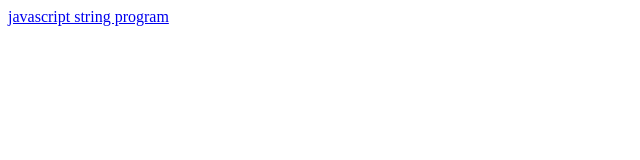
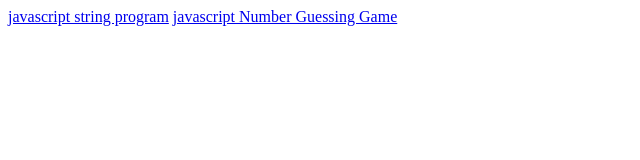
Before and after one commit to FR-Web-DD/Website-Design__js-program, a plain HTML site: page index.html in a window 1280 px wide. Shown: the whole page, without its empty margins (0-640 px from the left). Drawn offline with Linux system fonts and the light colour scheme.

Commit message:
Update index.html

```diff
--- a/index.html
+++ b/index.html
@@ -7,6 +7,7 @@
 </head>
 <body>
     <a href="./program string/index.html">javascript string program</a>
+    <a href="./Number Guessing Game/index.html">javascript Number Guessing Game</a>
 
 </body>
 </html>
```
